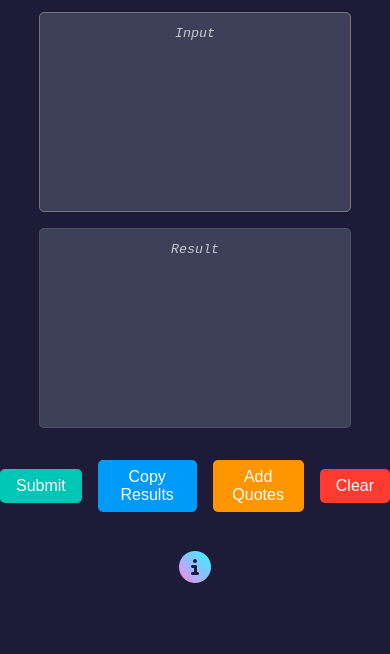
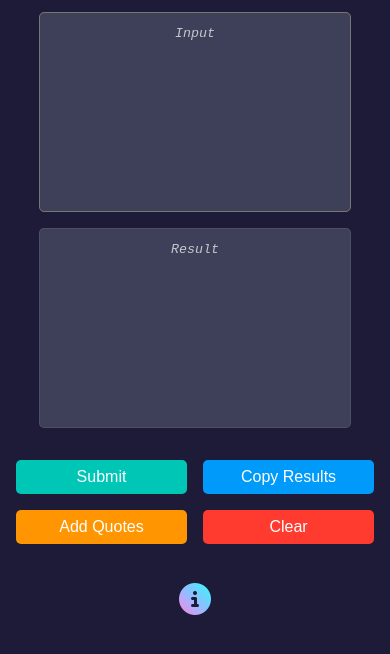
Before and after one commit to Vkscoma/comma-sperator-tool, a plain HTML site: page index.html in a window 390 px wide. Shown: the part 84-738 px from the top of the page. Drawn offline with Linux system fonts and the light colour scheme.

Commit message:
CSS fixes

```diff
--- a/style.css
+++ b/style.css
@@ -197,6 +197,9 @@ button#prefix--suffix:hover {
   }
 
   .button--container {
+    display: grid;
+    grid-template-columns: repeat(2, 1fr);
+    padding: 0 1em;
     margin-top: 2em;
     gap: 1em;
   }
```
